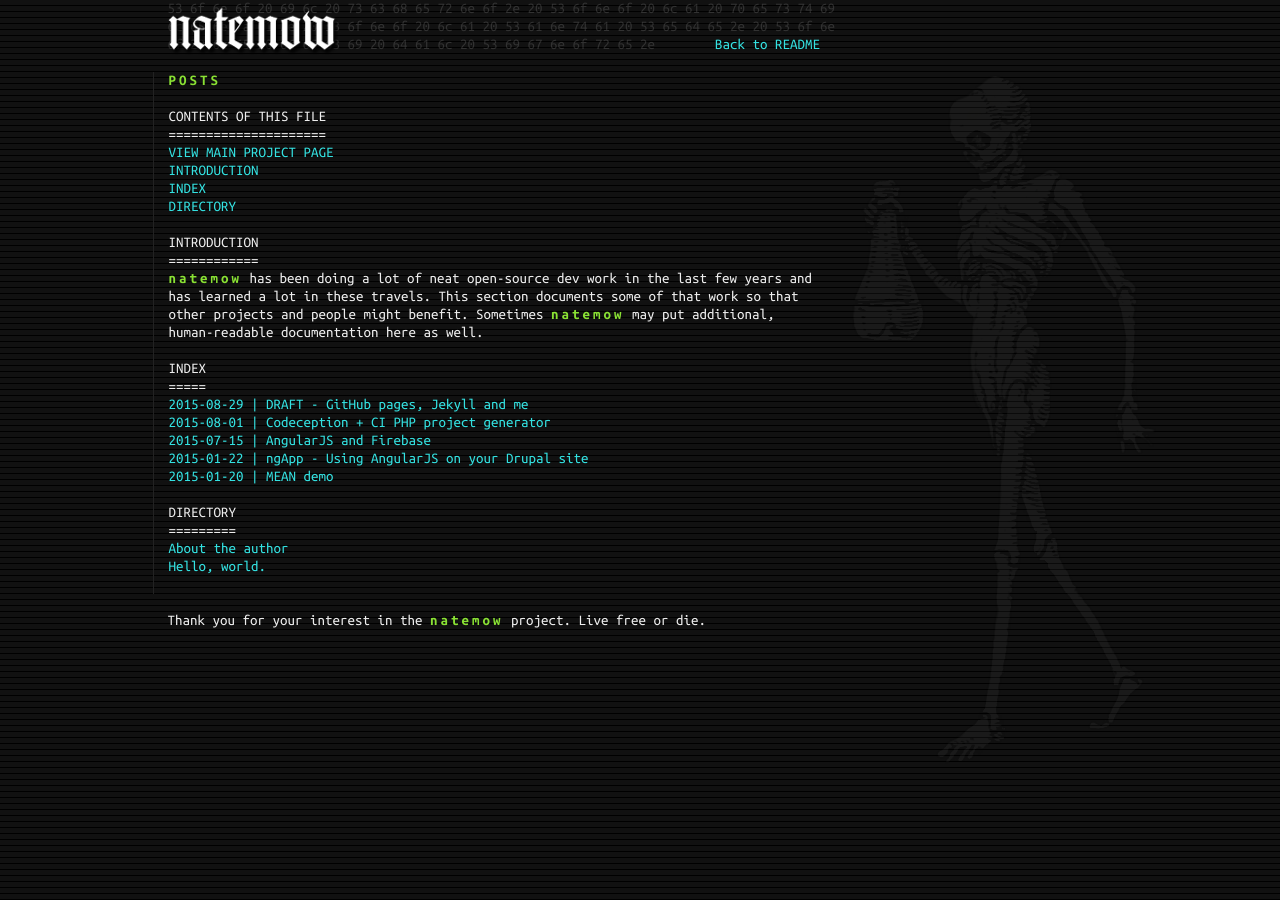
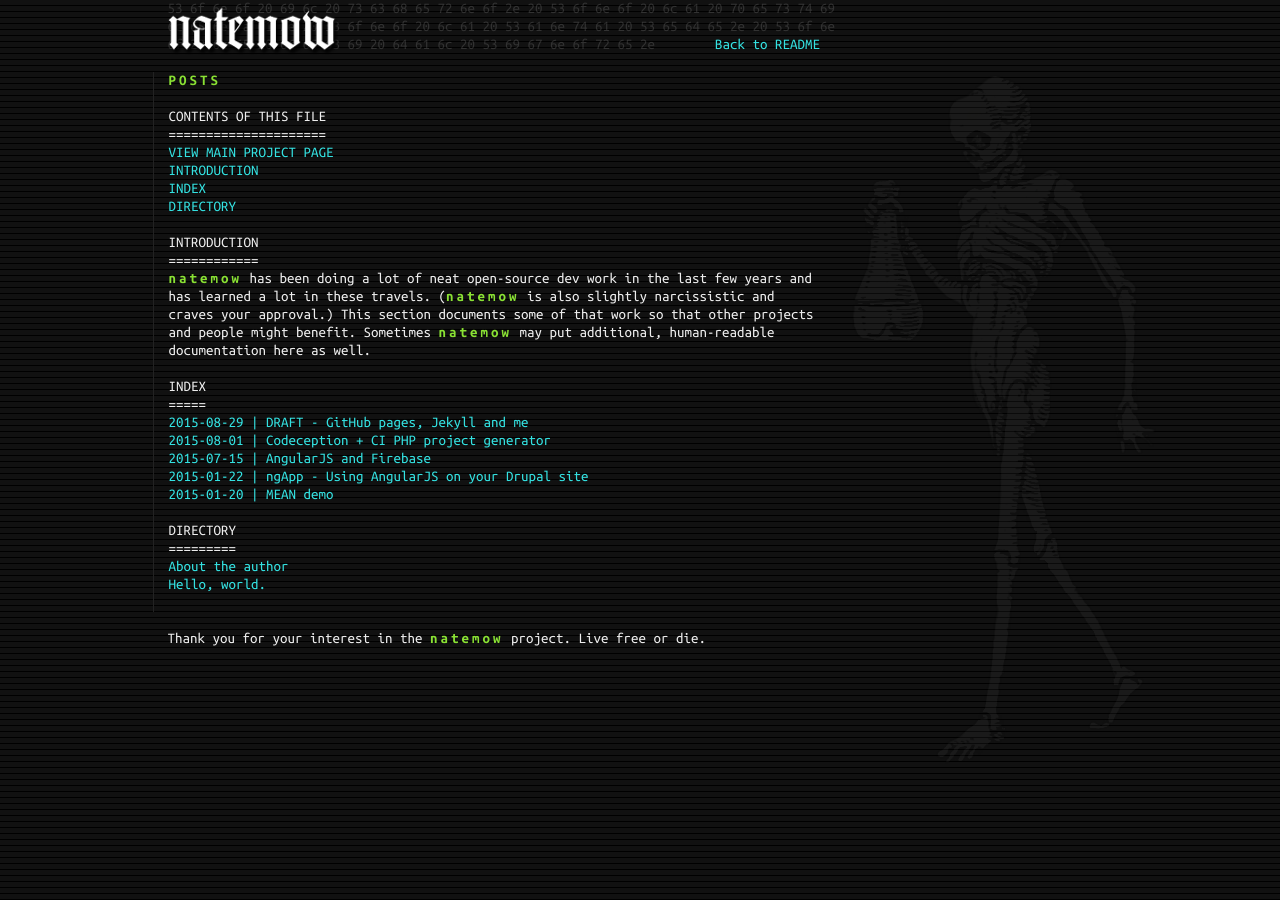
Before and after one commit to natemow/natemow.github.io, a Jekyll site: the page built from posts.md, in a window 1280 px wide. Built offline with Jekyll 4.4.1, drawn with Linux system fonts in a browser that asks for light colours; nearby versions of some CDN libraries.

Commit message:
Style updates.

```diff
--- a/posts.md
+++ b/posts.md
@@ -6,7 +6,7 @@ project_url: https://github.com/natemow/natemow.github.io
 
 ## Introduction
 
-{% include brand.html %} has been doing a lot of neat open-source dev work in the last few years and has learned a lot in these travels. This section documents some of that work so that other projects and people might benefit. Sometimes {% include brand.html %} may put additional, human-readable documentation here as well.
+{% include brand.html %} has been doing a lot of neat open-source dev work in the last few years and has learned a lot in these travels. ({% include brand.html%} is also slightly narcissistic and craves your approval.) This section documents some of that work so that other projects and people might benefit. Sometimes {% include brand.html %} may put additional, human-readable documentation here as well.
 
 ## Index
 
```
